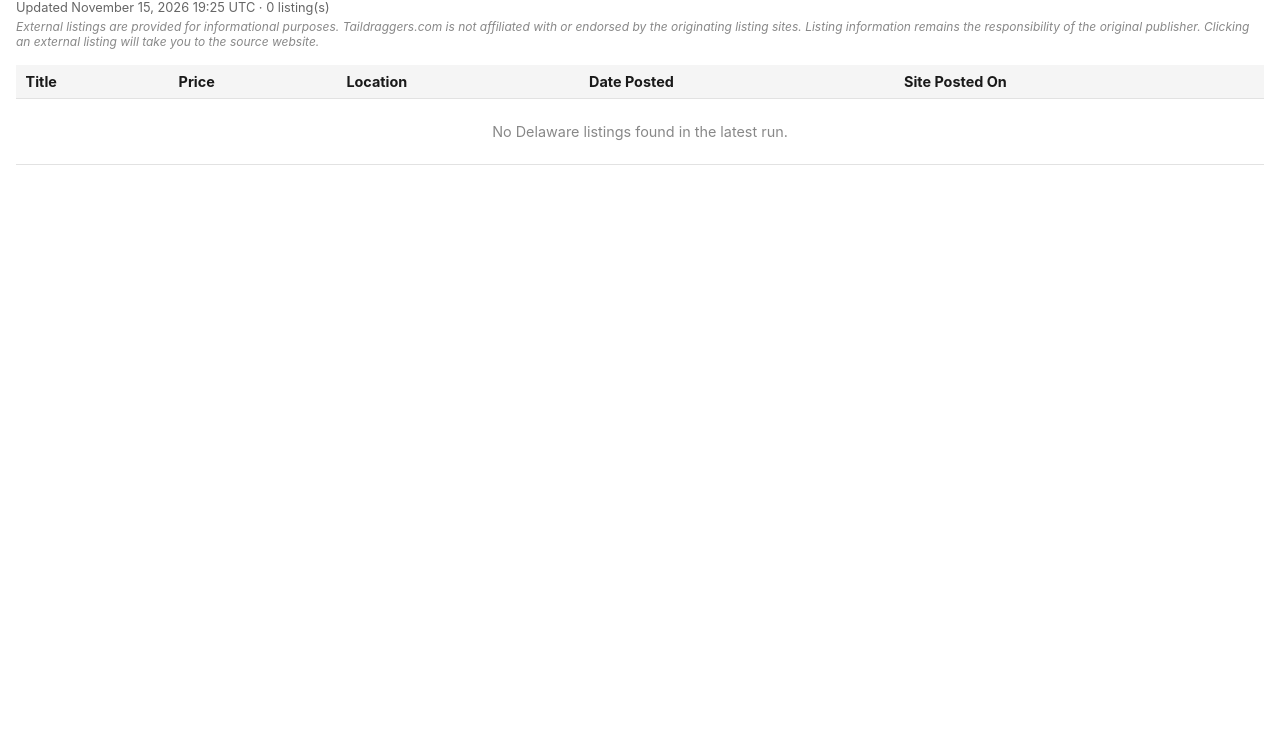
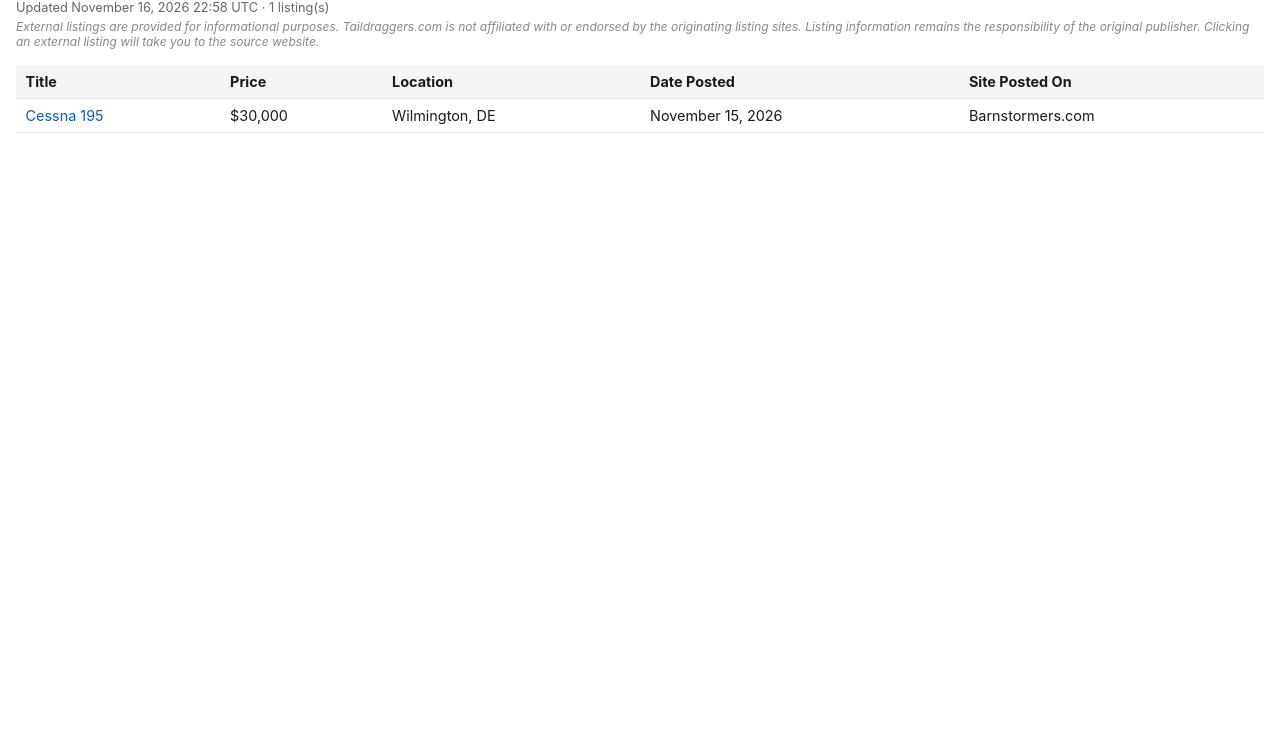
Before and after one commit to taildraggers/delaware, a plain HTML site: page docs/index.html in a window 1280 px wide. Shown: the part 52-800 px from the top of the page. Drawn offline with Linux system fonts and the light colour scheme.

Commit message:
Update Delaware listings (2026-11-16)

```diff
--- a/docs/index.html
+++ b/docs/index.html
@@ -58,14 +58,14 @@
 </head>
 <body>
   <h1>Taildragger Ads in Delaware</h1>
-  <div class="updated">Updated November 15, 2026 19:25 UTC &middot; 0 listing(s)</div>
+  <div class="updated">Updated November 16, 2026 22:58 UTC &middot; 1 listing(s)</div>
   <div class="disclaimer">External listings are provided for informational purposes. Taildraggers.com is not affiliated with or endorsed by the originating listing sites. Listing information remains the responsibility of the original publisher. Clicking an external listing will take you to the source website.</div>
   <table>
     <thead>
       <tr><th>Title</th><th>Price</th><th>Location</th><th>Date Posted</th><th>Site Posted On</th></tr>
     </thead>
     <tbody>
-        <tr><td colspan="5" class="empty">No Delaware listings found in the latest run.</td></tr>
+        <tr><td><a href="https://www.barnstormers.com/classified-2082417-Cessna-195.html" target="_blank" rel="noopener noreferrer">Cessna 195</a></td><td>$30,000</td><td>Wilmington, DE</td><td>November 15, 2026</td><td>Barnstormers.com</td></tr>
     </tbody>
   </table>
 <script>
```
